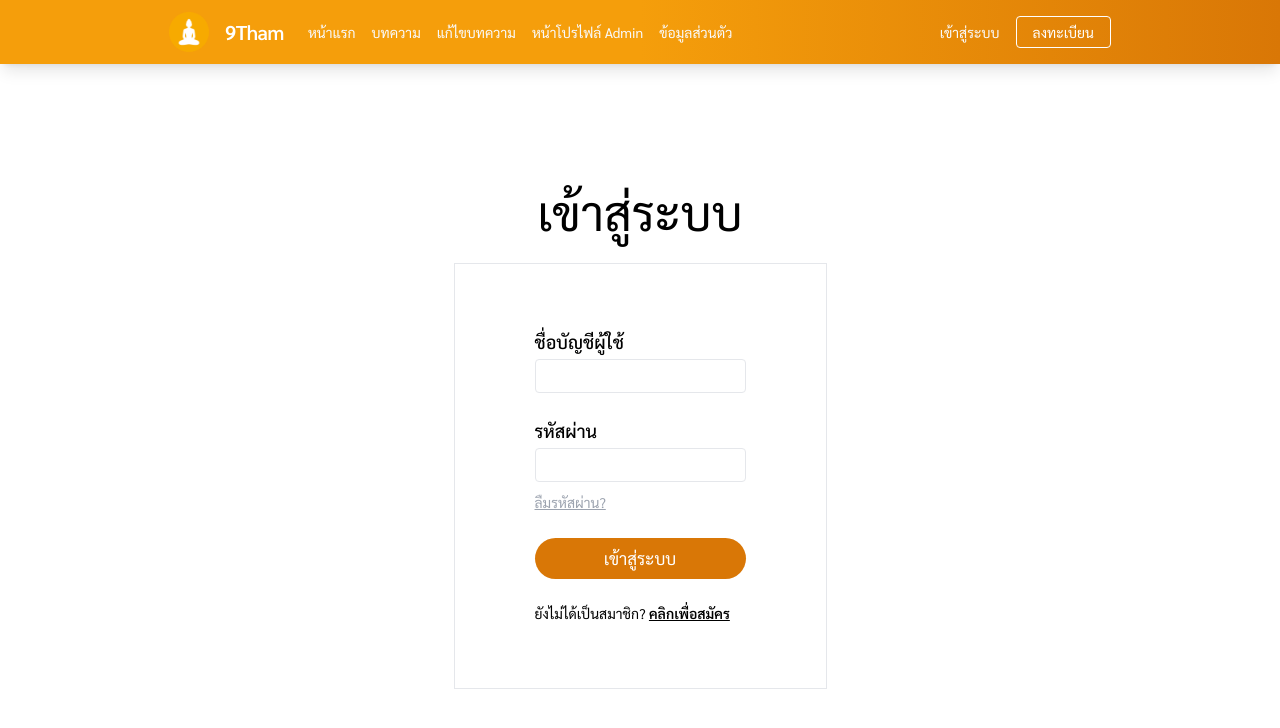
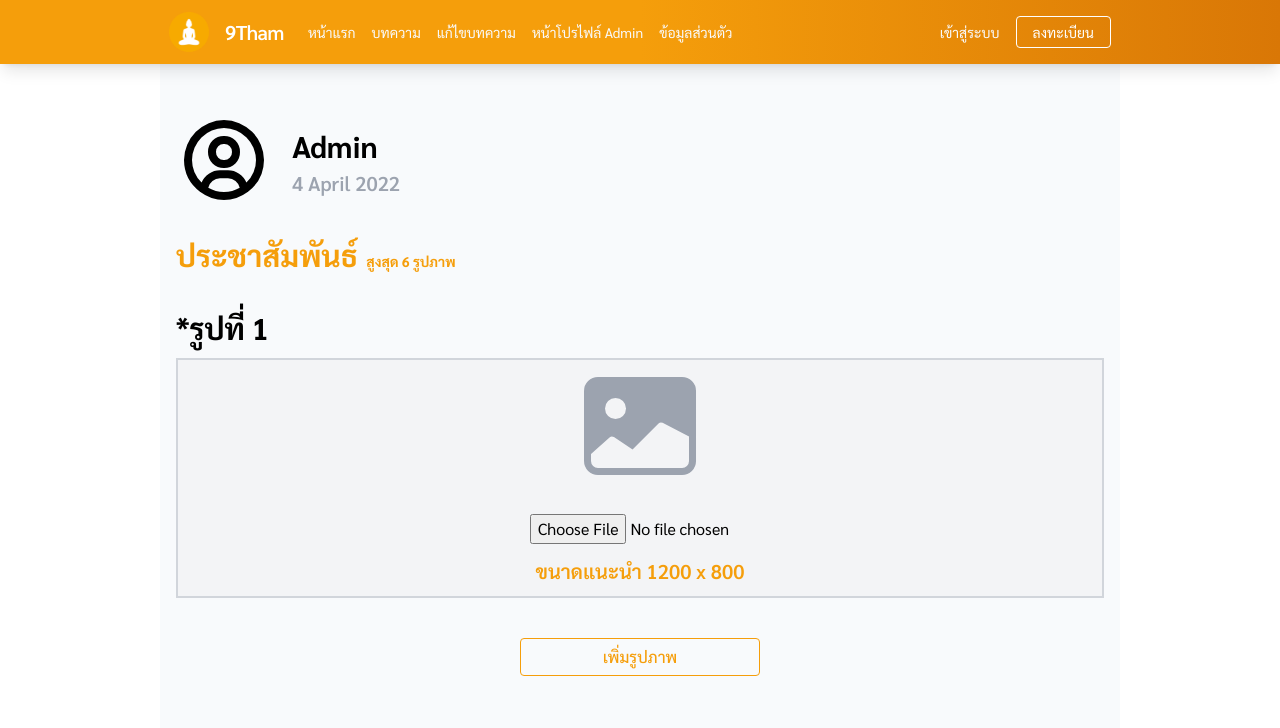
Before and after one commit to SOFT-STUDIO-GROUPWORK/9Tham-Frontend, a React (Create React App) app: page /AnnoucementForm in a window 1280 px wide. Before the commit this address led to /Login. Shown: the top 728 px of the page. Built offline with nearby package versions, Linux system fonts and the light colour scheme; no server answers.

Commit message:
add/remove card

```diff
--- a/src/App.tsx
+++ b/src/App.tsx
@@ -42,21 +42,18 @@ function App() {
             <Route path="/Post" element={<PostPage />} />
             {/* /:id */}
 
-            <Route element={<AuthRoutes />}>
+            {/* <Route element={<AuthRoutes />}> */}
             <Route path="/Profile" element={<ProfilePage />} />
             <Route path="/DetailAccount" element={<DetailAccountPage />} />
 
             {/* Admin Only */}
-              <Route element={<AuthAdminRoutes />}>
+            {/* <Route element={<AuthAdminRoutes />}> */}
             <Route path="/EditPost" element={<EditPostPage />} />
             <Route path="/ManageAccount" element={<ManageAccountPage />} />
             <Route path="/TagEdit" element={<TagEditPage />} />
-                <Route
-                  path="/AnnoucementForm"
-                  element={<AnnoucementFormPage />}
-                />
-              </Route>
-            </Route>
+            <Route path="/AnnoucementForm" element={<AnnoucementFormPage />} />
+            {/* </Route>
+            </Route> */}
 
             {/* redirect if path not found */}
             {/* "replace" prop for history clean -> This will avoid extra redirects after the user click back */}
--- a/src/pages/AnnoucementFormPage/AnnoucementFormPage.tsx
+++ b/src/pages/AnnoucementFormPage/AnnoucementFormPage.tsx
@@ -6,44 +6,126 @@
 // by Pop (delete if already read)
 
 import React, { useState } from "react";
+import { BiUserCircle } from "react-icons/bi";
+import { BsFillImageFill } from "react-icons/bs";
+import Button from "../../components/Button";
 
 type Props = {};
 
+const mockProfileImage = undefined;
+const mockDay = "4 April 2022";
+
 const AnnoucementFormPage = (props: Props) => {
+  const [photoList, setPhotoList] = useState([{ photo: "" }]);
+
+  const handlePhotoAdd = () => {
+    setPhotoList([...photoList, { photo: "" }]);
+  };
+
+  const handlePhotoRemove = (index: number) => {
+    const list = [...photoList];
+    list.splice(index, 1);
+    setPhotoList(list);
+  };
+
+  const [previewPhoto, setPreviewPhoto] = useState<any>(undefined);
+
+  const imageHandler = (e: any, index: number) => {
+    e.preventDefault();
+    const reader = new FileReader();
+    reader.onload = () => {
+      if (reader.readyState === 2) {
+        setPreviewPhoto(reader.result);
+      }
+    };
+    reader.readAsDataURL(e.target.files[0]);
+  };
+
   return (
     <div>
       <div
         className="flex flex-col items-center mx-auto w-3/4 bg-slate-50  p-4"
         style={{ minHeight: "calc(100vh - 64px)" }}
       >
-        <div className="border-0 border-red-200 w-full h-60 mt-24">
+        <div className="border-0 border-red-200 w-full h-full mt-24">
           <div className="flex flex-col">
             <div className="flex flex-row items-center">
-              <div className="bg-amber-500 rounded-full h-12 w-12"></div>
+              <div className="rounded-full h-24 w-24 flex justify-center items-center">
+                {mockProfileImage == undefined ? (
+                  <BiUserCircle className="flex justify-center items-center h-full w-full text-black" />
+                ) : (
+                  <img
+                    src={mockProfileImage}
+                    className="h-44 w-44 cover-full rounded-full"
+                  />
+                )}
+              </div>
               <div className="flex flex-col ml-5">
                 <h2>Admin</h2>
-                <h4>4 April 2022</h4>
+                <h4 className="text-gray-400">{mockDay}</h4>
               </div>
             </div>
             <br></br>
-            <div className="flex flex-row items-end">
-              <h1 className="text-3xl">ประชาสัมพันธ์</h1>
+            <div className="flex flex-row items-baseline text-amber-500">
+              <h1 className="text-3xl ">ประชาสัมพันธ์</h1>
               <h3 className="text-sm ml-2">สูงสุด 6 รูปภาพ</h3>
             </div>
-            <div>
-              <h2 className="mt-7">*รูปที่ 1</h2>
+
+            <div className="flex flex-col justify-center">
+              {photoList.map((singleImage, index) => (
+                <div
+                  key={index}
+                  className="flex flex-col justify-center w-full"
+                >
+                  <h2 className="mt-7">*รูปที่ {index + 1}</h2>
                   <div className="w-full h-60 bg-gray-100 border-2 border-gray-300 mt-2 flex flex-col justify-center items-center">
-                <div className="m-2 bg-gray-400 rounded-t-sm h-28 w-52"></div>
-                <button className="bg-amber-500 rounded-full w-40 h-10 flex justify-center items-center text-white m-2">
-                  อัพรูปภาพ
-                </button>
+                    <div className="m-2 rounded-t-sm h-28 w-52 flex justify-center items-center">
+                      {previewPhoto == undefined ? (
+                        <BsFillImageFill className="w-full h-full text-gray-400" />
+                      ) : (
+                        <img
+                          src={previewPhoto}
+                          className="w-full h-full cover-full"
+                        />
+                      )}
+                    </div>
+                    <input
+                      type="file"
+                      name="imgage-upload"
+                      id="input"
+                      accept="image/*"
+                      className="mt-6 ml-20"
+                      onChange={(e) => imageHandler(e, index)}
+                    />
+                    <div className="w-full mt-1"></div>
                     <h4 className="text-amber-500 m-2">ขนาดแนะนำ 1200 x 800</h4>
                   </div>
+                  {photoList.length > 1 && (
+                    <div className="flex justify-center">
+                      <Button
+                        className="mt-10 mb-10 w-60"
+                        onClick={() => handlePhotoRemove(index)}
+                        color="red"
+                        mode="outline"
+                      >
+                        ลบรูปภาพ
+                      </Button>
                     </div>
+                  )}
+                  {photoList.length - 1 === index && photoList.length < 6 && (
                     <div className="flex justify-center">
-              <button className="rounded-full w-60 h-16 items-center text-amber-500 mt-10 border-2 border-amber-500">
+                      <Button
+                        className="mt-10 mb-20 w-60"
+                        onClick={handlePhotoAdd}
+                        color="amber"
+                        mode="outline"
+                      >
                         เพิ่มรูปภาพ
-              </button>
+                      </Button>
+                    </div>
+                  )}
+                </div>
+              ))}
             </div>
           </div>
         </div>
```
Lines whose indentation alone changed are shown as unchanged.
